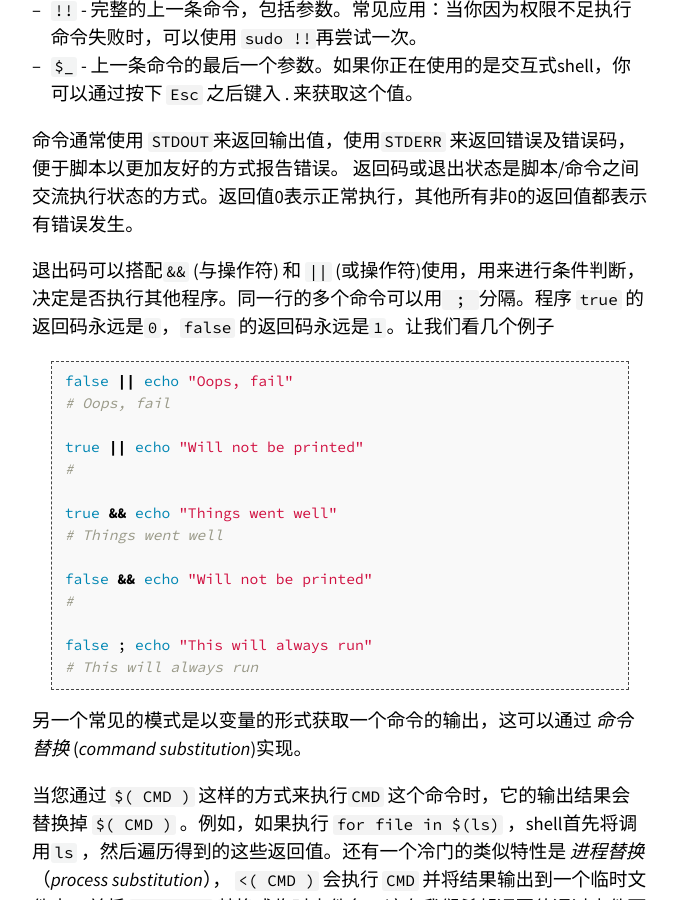
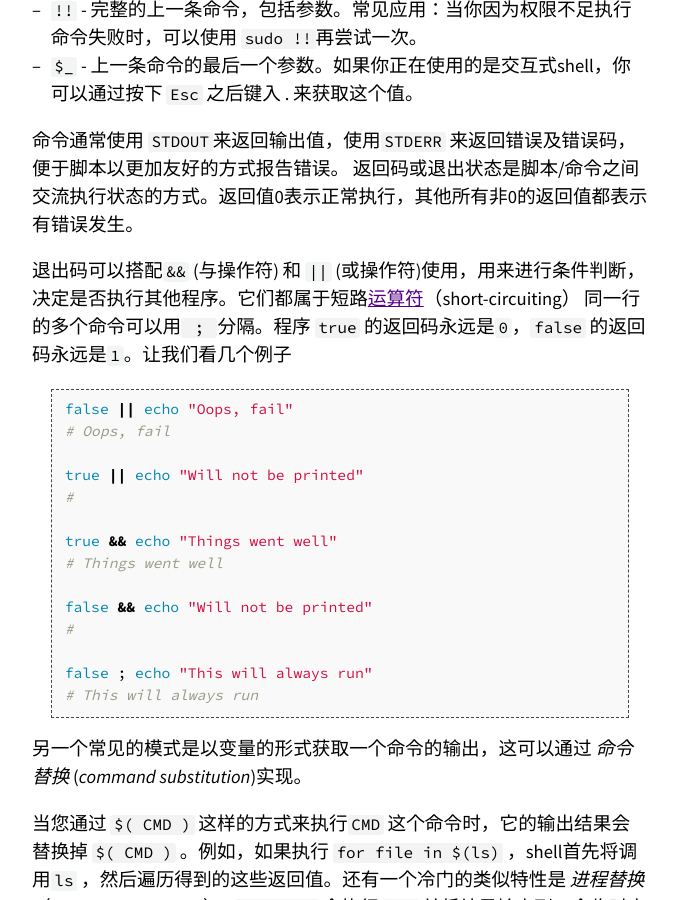
Before and after one commit to missing-semester-cn/missing-semester-cn.github.io, a Jekyll site: the page built from _2020/shell-tools.md, in a window 1280 px wide and 900 px high, scrolled down 1921 px. Shown: the whole window, without its empty margins (300-977 px from the left). Built offline with Jekyll 4.4.1, drawn with Linux system fonts in a browser that asks for light colours.

Commit message:
[upstream sync]  2c91a00
Add link to short-circuiting operators …

````diff
--- a/_2020/shell-tools.md
+++ b/_2020/shell-tools.md
@@ -59,7 +59,7 @@ mcd () {
 命令通常使用 `STDOUT`来返回输出值，使用`STDERR` 来返回错误及错误码，便于脚本以更加友好的方式报告错误。
 返回码或退出状态是脚本/命令之间交流执行状态的方式。返回值0表示正常执行，其他所有非0的返回值都表示有错误发生。
 
-退出码可以搭配`&&` (与操作符) 和 `||` (或操作符)使用，用来进行条件判断，决定是否执行其他程序。同一行的多个命令可以用` ; `分隔。程序 `true` 的返回码永远是`0`，`false` 的返回码永远是`1`。让我们看几个例子
+退出码可以搭配`&&` (与操作符) 和 `||` (或操作符)使用，用来进行条件判断，决定是否执行其他程序。它们都属于短路[运算符](https://en.wikipedia.org/wiki/Short-circuit_evaluation)（short-circuiting） 同一行的多个命令可以用` ; `分隔。程序 `true` 的返回码永远是`0`，`false` 的返回码永远是`1`。让我们看几个例子
 
 ```bash
 false || echo "Oops, fail"
````
